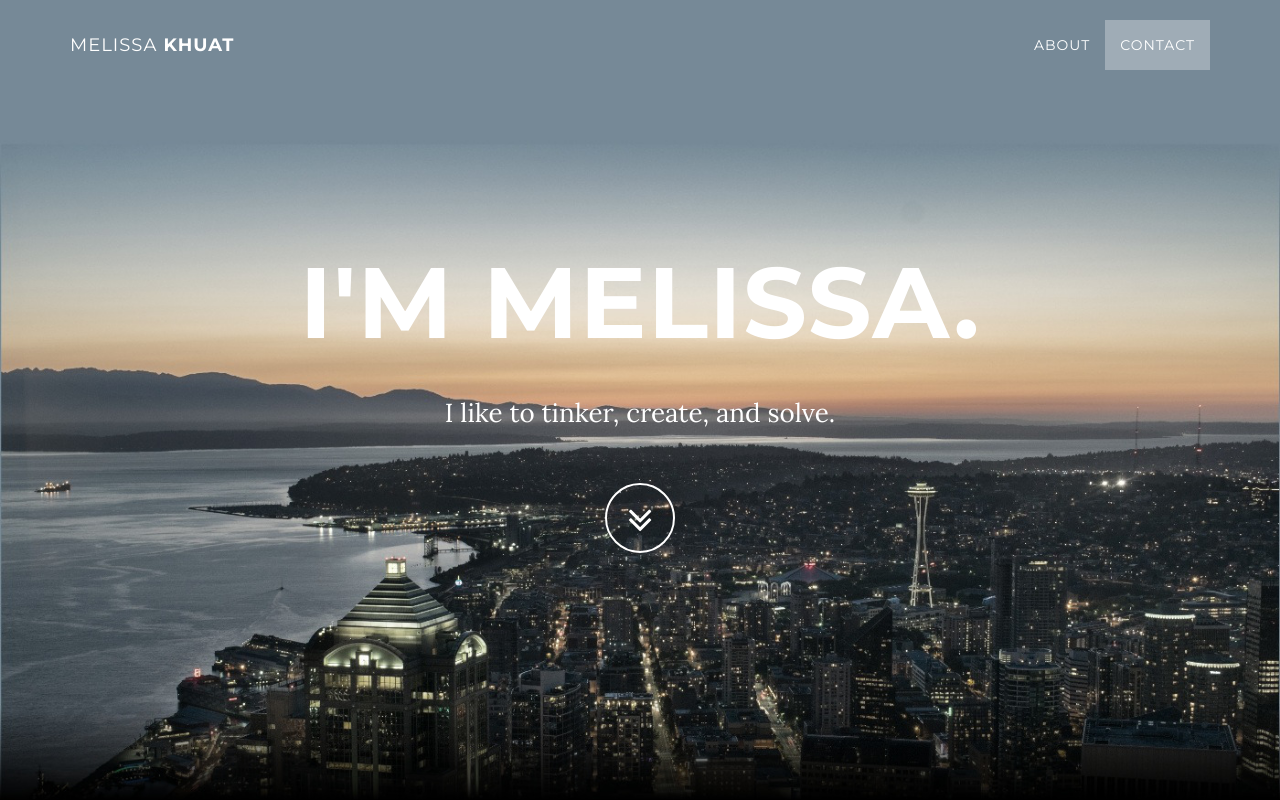
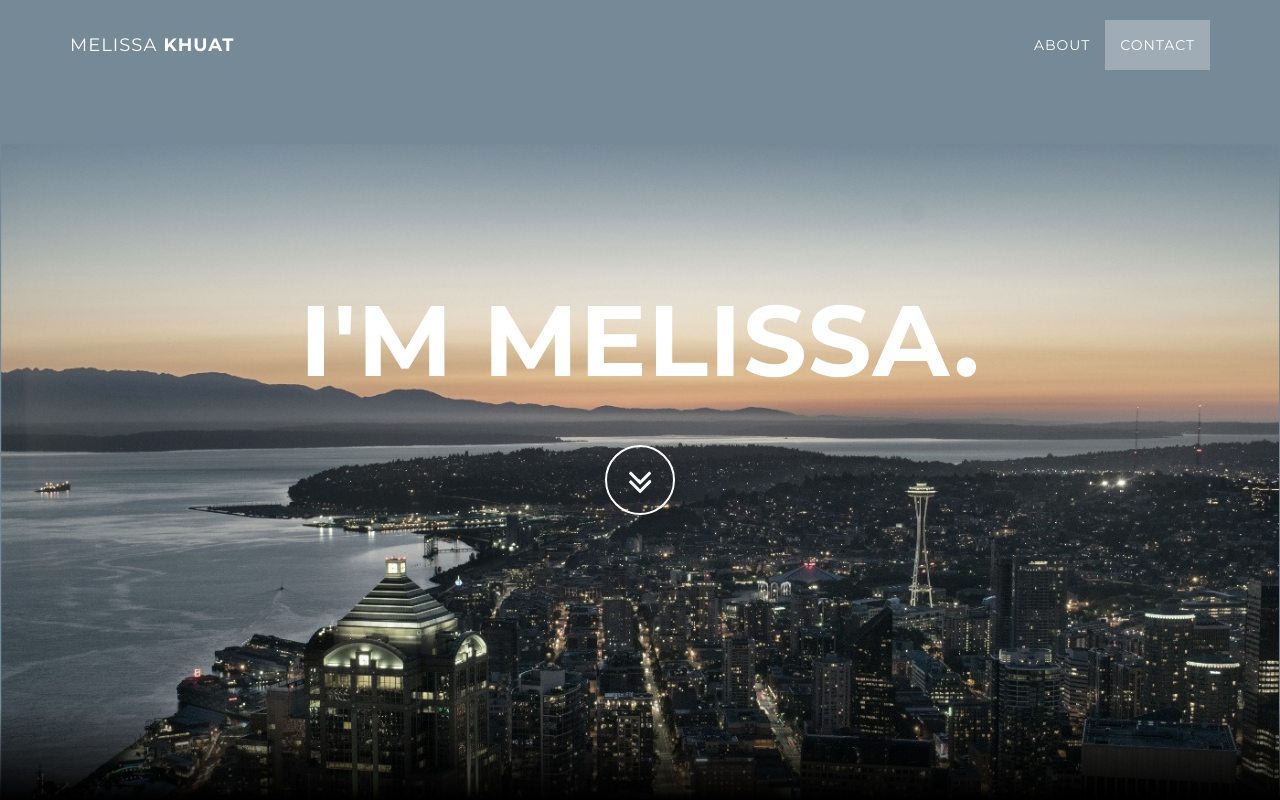
Before and after one commit to mkhuat/mkhuat.github.io, a plain HTML site: page index.html in a window 1280 px wide. Shown: the top 800 px of the page. Drawn offline with Linux system fonts and the light colour scheme; some packages are replaced by stand-ins of ours.

Commit message:
Update index.html

```diff
--- a/index.html
+++ b/index.html
@@ -78,7 +78,7 @@
                 <div class="row">
                     <div class="col-md-8 col-md-offset-2">
                         <h1 class="brand-heading">I'm Melissa.</h1>
-                        <p class="intro-text">I like to tinker, create, and solve.</p>
+                        <p class="intro-text"></p>
                         <a href="#about" class="btn btn-circle page-scroll">
                             <i class="fa fa-angle-double-down animated"></i>
                         </a>
```
